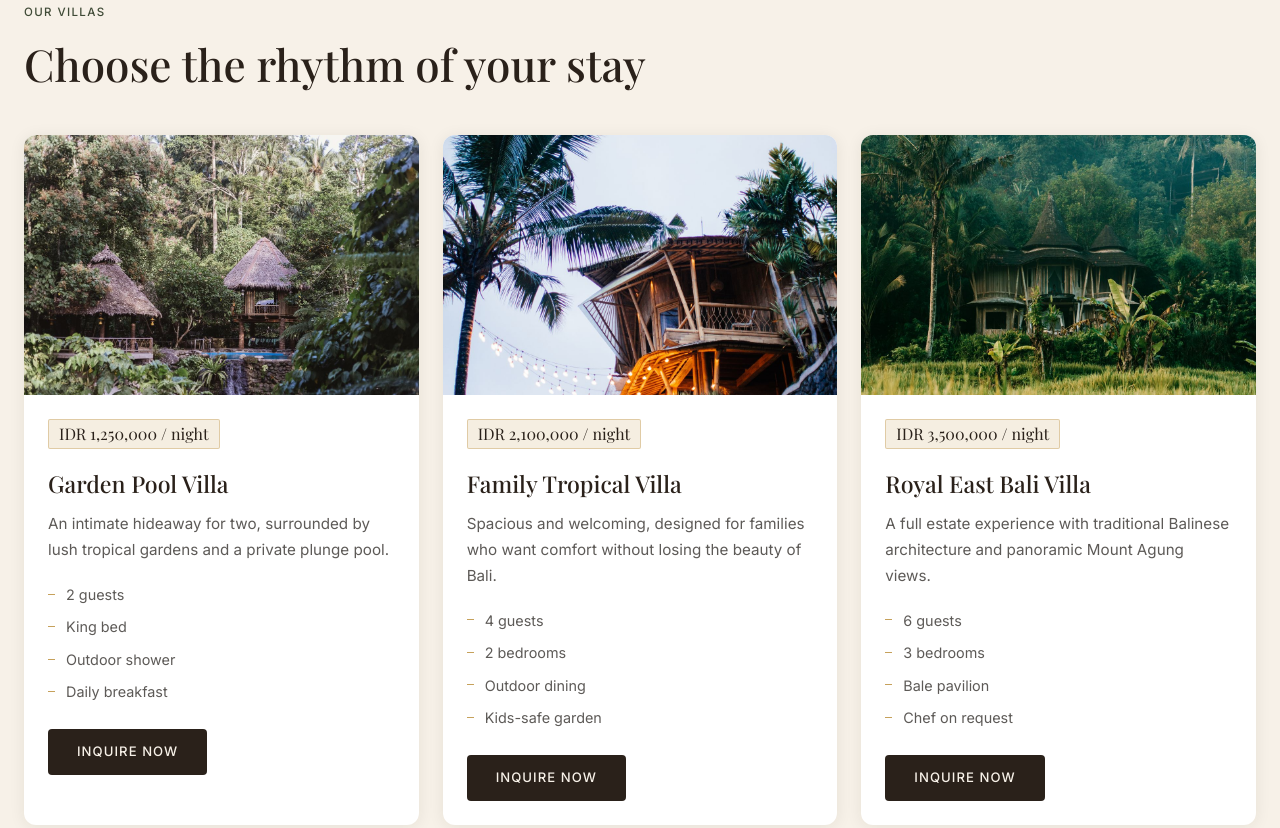
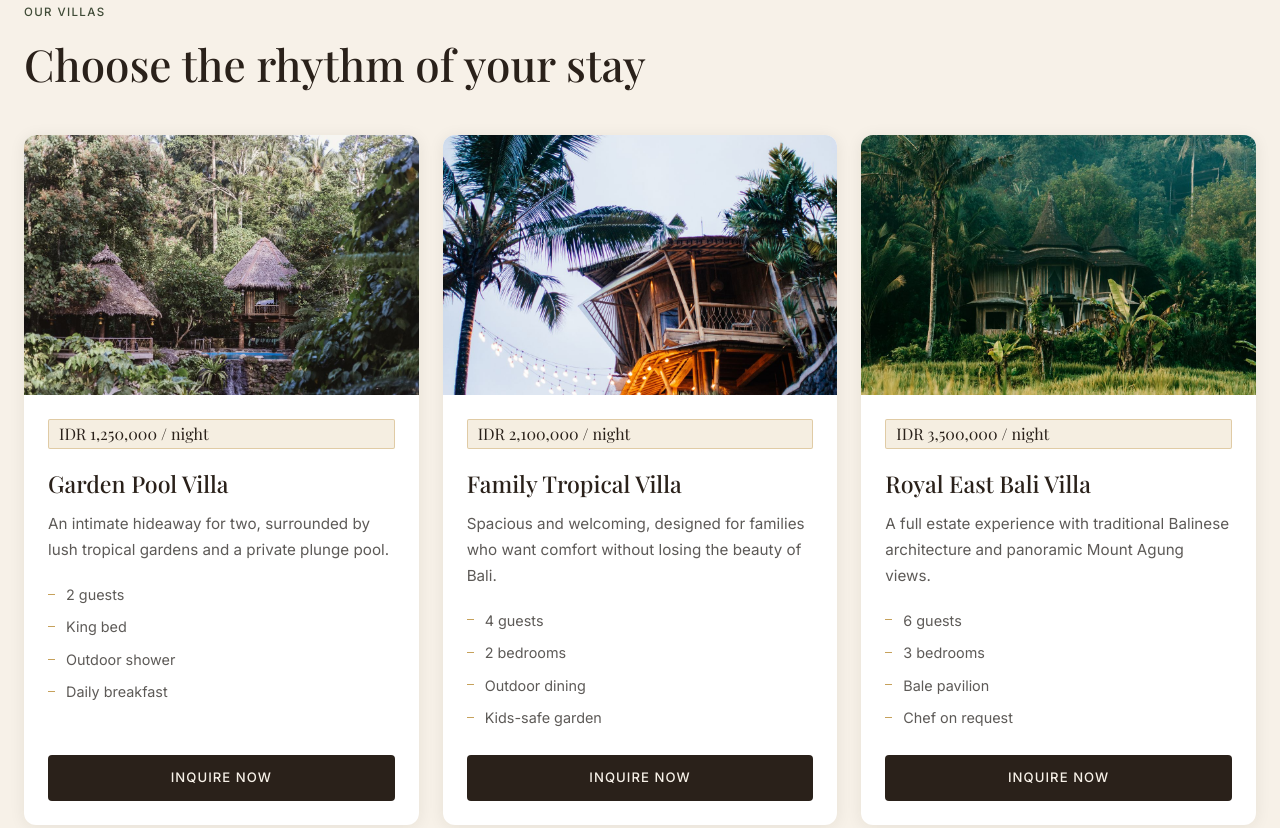
Before and after one commit to Adly969/Niraya-Villa, a plain HTML site: page index.html in a window 1280 px wide. Shown: the part 2493-3321 px from the top of the page. Drawn offline with nearby package versions, Linux system fonts and the light colour scheme.

Commit message:
fix: align villa card buttons & adjust gallery image focus positions

```diff
--- a/css/style.css
+++ b/css/style.css
@@ -522,6 +522,8 @@ select {
 
 .villa-card,
 .testimonial-card {
+  display: flex;
+  flex-direction: column;
   background: var(--white);
   border-radius: 12px;
   box-shadow: var(--shadow);
@@ -542,7 +544,14 @@ select {
 }
 
 .villa-card__body {
+  flex: 1;
+  display: flex;
+  flex-direction: column;
   padding: 24px;
+}
+
+.villa-card__body .button {
+  margin-top: auto;
 }
 
 .price-badge {
@@ -702,6 +711,14 @@ select {
 
 .gallery-item:hover img {
   transform: scale(1.03);
+}
+
+.gallery-item:nth-child(4) img {
+  object-position: center 70%;
+}
+
+.gallery-item:nth-child(5) img {
+  object-position: center 80%;
 }
 
 .experience {
```
